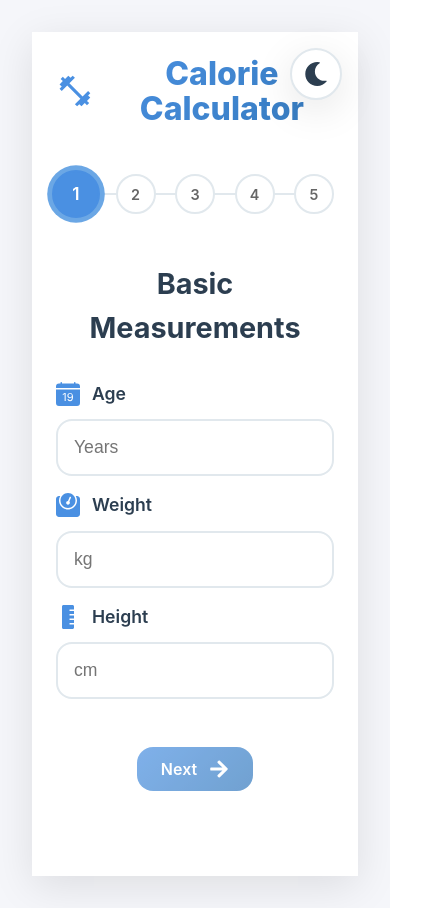
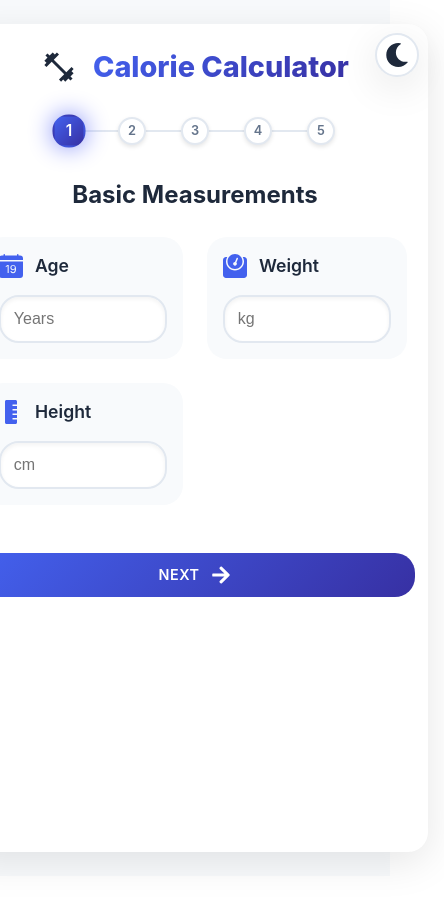
Before and after one commit to YSF9563/caloriessCal, a React (Vite) app: page / in a window 390 px wide. Shown: the whole page, 444 px wide, since content can reach past the window. After the commit the page ends 876 px from the top, so only its background shows below. Built offline with nearby package versions, Linux system fonts and the light colour scheme.

Commit message:
Update entire project with recent changes

```diff
--- a/src/App.css
+++ b/src/App.css
@@ -1,7 +1,7 @@
 #root {
-  max-width: 1280px;
+  max-width: 800px;
   margin: 0 auto;
-  padding: 2rem;
+  padding: 1rem;
   text-align: center;
 }
 
@@ -42,41 +42,37 @@
 }
 
 :root {
-  --primary-color: #4a90e2;
-  --primary-dark: #357abd;
-  --primary-light: #6ba7e5;
+  --primary-color: #4361ee;
+  --primary-dark: #3730a3;
+  --primary-light: #818cf8;
   --secondary-color: #2c3e50;
-  --background-color: #f5f6fa;
+  --background-color: #f8fafc;
   --card-background: #ffffff;
-  --text-color: #2c3e50;
-  --text-secondary: #666;
-  --border-color: #e1e8ed;
-  --border-radius: 16px;
+  --text-color: #1e293b;
+  --text-secondary: #64748b;
+  --border-color: #e2e8f0;
+  --border-radius: 20px;
   --box-shadow: 0 10px 40px rgba(0, 0, 0, 0.1);
-  --gradient: linear-gradient(135deg, #4a90e2 0%, #357abd 100%);
-  --success-color: #4caf50;
-  --warning-color: #ff9800;
-  --danger-color: #f44336;
-  --info-color: #2196f3;
+  --gradient: linear-gradient(135deg, #4361ee 0%, #3730a3 100%);
+  --success-color: #10b981;
+  --warning-color: #f59e0b;
+  --danger-color: #ef4444;
+  --info-color: #3b82f6;
   --transition: all 0.3s cubic-bezier(0.4, 0, 0.2, 1);
 }
 
 [data-theme='dark'] {
-  --primary-color: #60a5fa;
-  --primary-dark: #3b82f6;
-  --primary-light: #93c5fd;
-  --secondary-color: #e2e8f0;
-  --background-color: #111827;
-  --card-background: #1f2937;
-  --text-color: #e2e8f0;
-  --text-secondary: #9ca3af;
-  --border-color: #374151;
+  --primary-color: #818cf8;
+  --primary-dark: #6366f1;
+  --primary-light: #a5b4fc;
+  --secondary-color: #f1f5f9;
+  --background-color: #0f172a;
+  --card-background: #1e293b;
+  --text-color: #f1f5f9;
+  --text-secondary: #cbd5e1;
+  --border-color: #334155;
   --box-shadow: 0 10px 40px rgba(0, 0, 0, 0.3);
-  --gradient: linear-gradient(135deg, #60a5fa 0%, #3b82f6 100%);
-  --success-color: #81c784;
-  --warning-color: #ffb74d;
-  --danger-color: #e57373;
-  --info-color: #64b5f6;
+  --gradient: linear-gradient(135deg, #818cf8 0%, #6366f1 100%);
 }
 
 * {
@@ -100,22 +96,24 @@ body {
 
 .calculator-container {
   width: 100%;
-  max-width: 1000px;
+  max-width: 800px;
   margin: auto;
-  padding: 2rem;
+  padding: 2.5rem 2rem;
   background: var(--card-background);
   border-radius: var(--border-radius);
   box-shadow: var(--box-shadow);
   position: relative;
   transition: var(--transition);
   animation: fadeIn 0.5s ease-out;
+  backdrop-filter: blur(10px);
+  border: 1px solid rgba(255, 255, 255, 0.1);
 }
 
 .theme-toggle {
-  position: absolute;
-  top: 2rem;
-  right: 2rem;
-  z-index: 10;
+  position: fixed;
+  top: 1rem;
+  right: 1rem;
+  z-index: 100;
 }
 
 .theme-toggle-btn {
@@ -123,7 +121,7 @@ body {
   border: 2px solid var(--border-color);
   color: var(--text-color);
   cursor: pointer;
-  padding: 0.75rem;
+  padding: 0.6rem;
   border-radius: 50%;
   display: flex;
   align-items: center;
@@ -142,16 +140,17 @@ body {
   align-items: center;
   justify-content: center;
   gap: 1rem;
-  margin-bottom: 3rem;
+  margin-bottom: 2rem;
   color: var(--text-color);
 }
 
 .header svg {
-  color: var(--primary-color);
+  width: 36px;
+  height: 36px;
 }
 
 h1 {
-  font-size: clamp(2rem, 5vw, 3rem);
+  font-size: clamp(1.5rem, 4vw, 2.5rem);
   font-weight: 800;
   margin: 0;
   background: var(--gradient);
@@ -160,14 +159,14 @@ h1 {
 }
 
 .progress-bar {
-  margin: 2rem 0 3rem;
+  margin: 1.5rem 0 2rem;
 }
 
 .progress-steps {
   display: flex;
   justify-content: space-between;
   align-items: center;
-  max-width: 600px;
+  max-width: 500px;
   margin: 0 auto;
   position: relative;
 }
@@ -185,8 +184,8 @@ h1 {
 }
 
 .progress-step {
-  width: 48px;
-  height: 48px;
+  width: 40px;
+  height: 40px;
   border-radius: 50%;
   background: var(--card-background);
   border: 2px solid var(--border-color);
@@ -198,17 +197,19 @@ h1 {
   position: relative;
   z-index: 2;
   transition: var(--transition);
+  box-shadow: 0 2px 4px rgba(0, 0, 0, 0.1);
 }
 
 .progress-step.active {
-  background: var(--primary-color);
-  border-color: var(--primary-color);
+  background: var(--gradient);
+  border-color: transparent;
   color: white;
+  transform: scale(1.05);
 }
 
 .progress-step.current {
   transform: scale(1.2);
-  box-shadow: 0 0 0 4px var(--primary-light);
+  box-shadow: 0 0 20px var(--primary-light);
 }
 
 .step-content {
@@ -225,8 +226,8 @@ h1 {
 }
 
 h2 {
-  font-size: 1.8rem;
-  margin-bottom: 2rem;
+  font-size: 1.5rem;
+  margin-bottom: 1.5rem;
   text-align: center;
   color: var(--text-color);
 }
@@ -234,13 +235,24 @@ h2 {
 .form-grid {
   display: grid;
   grid-template-columns: repeat(auto-fit, minmax(200px, 1fr));
-  gap: 2rem;
+  gap: 1.5rem;
+  max-width: 600px;
+  margin: 0 auto;
 }
 
 .form-group {
   display: flex;
   flex-direction: column;
-  gap: 0.75rem;
+  gap: 1rem;
+  background: var(--background-color);
+  padding: 1.2rem;
+  border-radius: var(--border-radius);
+  transition: var(--transition);
+}
+
+.form-group:hover {
+  transform: translateY(-2px);
+  box-shadow: var(--box-shadow);
 }
 
 label {
@@ -256,8 +268,7 @@ label svg {
   color: var(--primary-color);
 }
 
-input,
-select {
+input {
   padding: 1rem;
   border: 2px solid var(--border-color);
   border-radius: var(--border-radius);
@@ -265,10 +276,10 @@ select {
   background: var(--card-background);
   color: var(--text-color);
   transition: var(--transition);
+  box-shadow: inset 0 2px 4px rgba(0, 0, 0, 0.05);
 }
 
-input:focus,
-select:focus {
+input:focus {
   outline: none;
   border-color: var(--primary-color);
   box-shadow: 0 0 0 4px var(--primary-light);
@@ -277,13 +288,14 @@ select:focus {
 .gender-options {
   display: grid;
   grid-template-columns: repeat(2, 1fr);
-  gap: 2rem;
-  margin-top: 2rem;
+  gap: 1.5rem;
+  max-width: 500px;
+  margin: 1.5rem auto 0;
 }
 
 .gender-option {
   position: relative;
-  padding: 2rem;
+  padding: 1.5rem;
   border: 2px solid var(--border-color);
   border-radius: var(--border-radius);
   cursor: pointer;
@@ -304,7 +316,7 @@ select:focus {
 }
 
 .gender-icon {
-  font-size: 3rem;
+  font-size: 2.5rem;
   margin-bottom: 1rem;
   display: block;
 }
@@ -316,10 +328,12 @@ select:focus {
 
 .question-card {
   background: var(--card-background);
-  padding: 2rem;
+  padding: 1.5rem;
   border-radius: var(--border-radius);
-  margin-bottom: 2rem;
+  margin-bottom: 1.5rem;
   box-shadow: var(--box-shadow);
+  max-width: 600px;
+  margin: 0 auto;
 }
 
 .question-card h3 {
@@ -334,19 +348,44 @@ select:focus {
 }
 
 .option-btn {
-  padding: 1rem;
+  background: var(--card-background);
   border: 2px solid var(--border-color);
+  padding: 1rem 1.5rem;
   border-radius: var(--border-radius);
-  background: var(--card-background);
+  cursor: pointer;
+  font-size: 1rem;
   color: var(--text-color);
-  font-size: 1.1rem;
-  cursor: pointer;
   transition: var(--transition);
+  width: 100%;
+  text-align: left;
+  display: flex;
+  align-items: center;
+  gap: 1rem;
+  position: relative;
+  overflow: hidden;
 }
 
 .option-btn:hover {
+  transform: translateY(-2px);
   border-color: var(--primary-color);
-  transform: translateX(5px);
+  box-shadow: 0 5px 15px rgba(0, 0, 0, 0.1);
+}
+
+.option-btn::before {
+  content: '';
+  position: absolute;
+  top: 0;
+  left: 0;
+  width: 100%;
+  height: 100%;
+  background: var(--gradient);
+  opacity: 0;
+  transition: var(--transition);
+  z-index: 0;
+}
+
+.option-btn:hover::before {
+  opacity: 0.1;
 }
 
 .progress-dots {
@@ -372,13 +411,14 @@ select:focus {
 .goal-options {
   display: grid;
   grid-template-columns: repeat(3, 1fr);
-  gap: 1.5rem;
-  margin-bottom: 3rem;
+  gap: 1rem;
+  max-width: 600px;
+  margin: 0 auto 2rem;
 }
 
 .goal-option {
   position: relative;
-  padding: 2rem;
+  padding: 1.5rem;
   border: 2px solid var(--border-color);
   border-radius: var(--border-radius);
   cursor: pointer;
@@ -411,8 +451,9 @@ select:focus {
 .rate-options {
   display: grid;
   grid-template-columns: repeat(3, 1fr);
-  gap: 1.5rem;
-  margin-top: 1.5rem;
+  gap: 1rem;
+  max-width: 600px;
+  margin: 1rem auto 0;
 }
 
 .rate-option {
@@ -451,101 +492,132 @@ select:focus {
 
 .results-header {
   text-align: center;
-  margin-bottom: 3rem;
+  margin-bottom: 2rem;
 }
 
 .activity-badge {
   display: inline-flex;
   align-items: center;
   gap: 0.5rem;
-  padding: 0.75rem 1.5rem;
+  padding: 0.5rem 1rem;
   background: var(--primary-color);
   color: white;
   border-radius: 100px;
   font-weight: 600;
-  margin-top: 1rem;
+  margin-top: 0.5rem;
+  font-size: 0.9rem;
 }
 
 .calories-display {
   text-align: center;
-  margin-bottom: 3rem;
+  margin-bottom: 2rem;
 }
 
 .calories-circle {
-  width: 250px;
-  height: 250px;
+  width: 180px;
+  height: 180px;
   border-radius: 50%;
   background: var(--gradient);
   display: flex;
   flex-direction: column;
   align-items: center;
   justify-content: center;
-  margin: 0 auto;
-  color: white;
-  box-shadow: 0 10px 30px rgba(74, 144, 226, 0.3);
+  margin: 1rem auto;
+  position: relative;
+  box-shadow: 0 10px 30px rgba(0, 0, 0, 0.2);
   animation: pulse 2s infinite;
 }
 
 .calories-number {
-  font-size: 3.5rem;
+  font-size: 2.5rem;
   font-weight: 800;
+  color: white;
+  text-shadow: 0 2px 4px rgba(0, 0, 0, 0.2);
   line-height: 1;
+  margin-bottom: 0.25rem;
 }
 
 .calories-unit {
-  font-size: 1.2rem;
-  opacity: 0.8;
+  font-size: 1rem;
+  color: rgba(255, 255, 255, 0.9);
+  font-weight: 500;
 }
 
 .macros-grid {
   display: grid;
   grid-template-columns: repeat(3, 1fr);
-  gap: 2rem;
-  margin: 3rem 0;
+  gap: 1rem;
+  max-width: 500px;
+  margin: 1.5rem auto;
 }
 
 .macro-card {
   background: var(--card-background);
-  padding: 1.5rem;
+  padding: 1rem;
   border-radius: var(--border-radius);
-  text-align: center;
-  box-shadow: var(--box-shadow);
+  display: flex;
+  flex-direction: column;
+  align-items: center;
+  gap: 0.5rem;
   transition: var(--transition);
+  border: 1px solid var(--border-color);
+  position: relative;
+  overflow: hidden;
+}
+
+.macro-card::before {
+  content: '';
+  position: absolute;
+  top: 0;
+  left: 0;
+  width: 100%;
+  height: 4px;
+  background: var(--gradient);
+  opacity: 0;
+  transition: var(--transition);
+}
+
+.macro-card:hover::before {
+  opacity: 1;
 }
 
 .macro-card:hover {
   transform: translateY(-5px);
+  box-shadow: 0 10px 20px rgba(0, 0, 0, 0.1);
 }
 
 .macro-icon {
-  font-size: 2.5rem;
-  margin-bottom: 1rem;
+  font-size: 1.5rem;
+  margin-bottom: 0.25rem;
 }
 
 .macro-label {
-  font-size: 1.1rem;
+  font-size: 1rem;
   font-weight: 600;
-  margin-bottom: 0.5rem;
-  color: var(--text-secondary);
+  color: var(--text-color);
 }
 
 .macro-value {
-  font-size: 1.8rem;
-  font-weight: 700;
+  font-size: 1.5rem;
+  font-weight: 800;
   color: var(--primary-color);
+  line-height: 1;
 }
 
 .results-info {
   text-align: center;
-  margin-top: 2rem;
-  padding: 2rem;
+  margin-top: 1.5rem;
+  padding: 1rem;
   background: var(--background-color);
   border-radius: var(--border-radius);
+  max-width: 500px;
+  margin-left: auto;
+  margin-right: auto;
 }
 
 .info-text {
-  font-size: 1.1rem;
-  line-height: 1.6;
+  font-size: 0.9rem;
+  line-height: 1.5;
   color: var(--text-secondary);
 }
 
@@ -567,6 +639,8 @@ select:focus {
   font-weight: 600;
   cursor: pointer;
   transition: var(--transition);
+  text-transform: uppercase;
+  letter-spacing: 0.5px;
 }
 
 .back-btn {
@@ -578,17 +652,37 @@ select:focus {
 .calculate-btn {
   background: var(--gradient);
   color: white;
+  position: relative;
+  overflow: hidden;
 }
 
-.nav-btn:hover {
-  transform: translateY(-2px);
-  box-shadow: 0 5px 15px rgba(0, 0, 0, 0.1);
+.next-btn::after,
+.calculate-btn::after {
+  content: '';
+  position: absolute;
+  top: 0;
+  left: 0;
+  width: 100%;
+  height: 100%;
+  background: linear-gradient(rgba(255, 255, 255, 0.2), transparent);
+  opacity: 0;
+  transition: var(--transition);
 }
 
-.nav-btn:disabled {
-  opacity: 0.7;
-  cursor: not-allowed;
-  transform: none;
+.next-btn:hover::after,
+.calculate-btn:hover::after {
+  opacity: 1;
+}
+
+.reset-btn {
+  background: var(--danger-color);
+  color: white;
+}
+
+.results-actions {
+  display: flex;
+  justify-content: center;
+  margin-top: 1.5rem;
 }
 
 @keyframes fadeIn {
@@ -626,25 +720,36 @@ select:focus {
 /* Responsive Design */
 @media (max-width: 768px) {
   body {
-    padding: 0;
+    padding: 0.5rem;
   }
 
   .calculator-container {
-    min-height: 100vh;
-    margin: 0;
-    border-radius: 0;
-    padding: 1.5rem;
+    padding: 2rem 1rem;
+    margin: 0.5rem;
+    min-height: calc(100vh - 1rem);
   }
 
   .theme-toggle {
-    top: 1rem;
-    right: 1rem;
+    position: fixed;
+    top: 0.75rem;
+    right: 0.75rem;
+  }
+
+  .theme-toggle-btn {
+    padding: 0.5rem;
+  }
+
+  h1 {
+    font-size: 1.8rem;
+  }
+
+  h2 {
+    font-size: 1.5rem;
   }
 
   .progress-step {
-    width: 40px;
-    height: 40px;
-    font-size: 0.9rem;
+    width: 32px;
+    height: 32px;
   }
 
   .form-grid,
@@ -652,13 +757,21 @@ select:focus {
   .goal-options,
   .rate-options,
   .macros-grid {
-    grid-template-columns: 1fr;
-    gap: 1rem;
+    padding: 0 0.5rem;
+  }
+
+  .form-group {
+    padding: 1rem;
+  }
+
+  input {
+    padding: 0.8rem;
+    font-size: 1rem;
   }
 
   .calories-circle {
-    width: 200px;
-    height: 200px;
+    width: 180px;
+    height: 180px;
   }
 
   .calories-number {
@@ -666,8 +779,85 @@ select:focus {
   }
 
   .nav-btn {
-    padding: 0.75rem 1.5rem;
+    padding: 0.75rem 1.2rem;
+    font-size: 0.9rem;
+  }
+
+  .macro-card {
+    padding: 1.5rem;
+  }
+
+  .macro-value {
+    font-size: 1.5rem;
+  }
+
+  .results-info {
+    padding: 1rem;
+  }
+
+  .info-text {
     font-size: 1rem;
+  }
+}
+
+@media (max-width: 480px) {
+  .calculator-container {
+    padding: 1.5rem 0.75rem;
+    margin: 0;
+  }
+
+  .theme-toggle {
+    top: 0.5rem;
+    right: 0.5rem;
+  }
+
+  .progress-steps {
+    max-width: 280px;
+  }
+
+  .progress-step {
+    width: 28px;
+    height: 28px;
+    font-size: 0.8rem;
+  }
+
+  .form-navigation {
+    flex-direction: column;
+    gap: 0.75rem;
+  }
+
+  .nav-btn {
+    width: 100%;
+    justify-content: center;
+  }
+
+  .calories-circle {
+    width: 150px;
+    height: 150px;
+  }
+
+  .calories-number {
+    font-size: 2rem;
+  }
+
+  .calories-unit {
+    font-size: 0.9rem;
+  }
+
+  .macro-card {
+    padding: 0.75rem;
+  }
+
+  .macro-icon {
+    font-size: 1.25rem;
+  }
+
+  .macro-value {
+    font-size: 1.25rem;
+  }
+
+  .info-text {
+    font-size: 0.85rem;
   }
 }
 
--- a/src/App.tsx
+++ b/src/App.tsx
@@ -123,7 +123,7 @@ function App() {
       const totalPoints = newAnswers.reduce((a, b) => a + b, 0);
       const level = calculateActivityLevel(totalPoints);
       setFormData(prev => ({ ...prev, activityLevel: level }));
-      setStep(4); // Move to goal selection
+      setStep(4);
     }
   };
 
@@ -157,6 +157,8 @@ function App() {
       setStep(2);
     } else if (step === 2) {
       setStep(3);
+    } else if (step === 3) {
+      setStep(4);
     }
   };
 
@@ -169,10 +171,27 @@ function App() {
     }
   };
 
+  const handleReset = () => {
+    setStep(1);
+    setFormData({
+      age: 0,
+      weight: 0,
+      height: 0,
+      gender: 'male',
+      activityLevel: 'sedentary',
+      goal: 'maintain',
+      rate: 'moderate'
+    });
+    setActivityAnswers([]);
+    setCalories(null);
+  };
+
   const handleSubmit = (e: React.FormEvent) => {
     e.preventDefault();
-    calculateCalories();
-    setStep(5);
+    if (step === 4) {
+      calculateCalories();
+      setStep(5);
+    }
   };
 
   const getCalorieAdjustment = () => {
@@ -317,7 +336,7 @@ function App() {
           <div className="step-content goal-step">
             <h2>Select Your Goal</h2>
             <div className="goal-options">
-              <div className={`goal-option ${formData.goal === 'lose' ? 'selected' : ''}`}>
+              <label className={`goal-option ${formData.goal === 'lose' ? 'selected' : ''}`}>
                 <input
                   type="radio"
                   name="goal"
@@ -327,8 +346,8 @@ function App() {
                 />
                 <span className="goal-icon">⬇️</span>
                 <span className="goal-label">Lose Weight</span>
-              </div>
-              <div className={`goal-option ${formData.goal === 'maintain' ? 'selected' : ''}`}>
+              </label>
+              <label className={`goal-option ${formData.goal === 'maintain' ? 'selected' : ''}`}>
                 <input
                   type="radio"
                   name="goal"
@@ -338,8 +357,8 @@ function App() {
                 />
                 <span className="goal-icon">⚖️</span>
                 <span className="goal-label">Maintain Weight</span>
-              </div>
-              <div className={`goal-option ${formData.goal === 'gain' ? 'selected' : ''}`}>
+              </label>
+              <label className={`goal-option ${formData.goal === 'gain' ? 'selected' : ''}`}>
                 <input
                   type="radio"
                   name="goal"
@@ -349,7 +368,7 @@ function App() {
                 />
                 <span className="goal-icon">⬆️</span>
                 <span className="goal-label">Gain Weight</span>
-              </div>
+              </label>
             </div>
 
             {formData.goal !== 'maintain' && (
@@ -365,7 +384,7 @@ function App() {
                       onChange={handleInputChange}
                     />
                     <span className="rate-label">Slow</span>
-                    <span className="rate-value">0.25 kg/week</span>
+                    <span className="rate-value">{formData.goal === 'lose' ? '-0.25' : '+0.25'} kg/week</span>
                   </label>
                   <label className={`rate-option ${formData.rate === 'moderate' ? 'selected' : ''}`}>
                     <input
@@ -376,7 +395,7 @@ function App() {
                       onChange={handleInputChange}
                     />
                     <span className="rate-label">Moderate</span>
-                    <span className="rate-value">0.5 kg/week</span>
+                    <span className="rate-value">{formData.goal === 'lose' ? '-0.5' : '+0.5'} kg/week</span>
                   </label>
                   <label className={`rate-option ${formData.rate === 'fast' ? 'selected' : ''}`}>
                     <input
@@ -387,7 +406,7 @@ function App() {
                       onChange={handleInputChange}
                     />
                     <span className="rate-label">Fast</span>
-                    <span className="rate-value">0.75 kg/week</span>
+                    <span className="rate-value">{formData.goal === 'lose' ? '-0.75' : '+0.75'} kg/week</span>
                   </label>
                 </div>
               </div>
@@ -445,6 +464,13 @@ function App() {
                          formData.rate === 'moderate' ? '0.5' : '0.75'} kg per week`}.
               </p>
             </div>
+
+            <div className="results-actions">
+              <button type="button" onClick={handleReset} className="nav-btn reset-btn">
+                <FaArrowLeft size={20} />
+                Start Over
+              </button>
+            </div>
           </div>
         );
 
@@ -496,7 +522,7 @@ function App() {
             </button>
           )}
 
-          {step < 3 && (
+          {step < 4 && (
             <button
               type="button"
               onClick={handleNext}
@@ -511,9 +537,9 @@ function App() {
           )}
 
           {step === 4 && (
-            <button type="submit" className="nav-btn calculate-btn" disabled={isCalculating}>
+            <button type="submit" className="nav-btn calculate-btn">
               <BsFire size={20} />
-              {isCalculating ? 'Calculating...' : 'Calculate Plan'}
+              Calculate Plan
             </button>
           )}
         </div>
```
